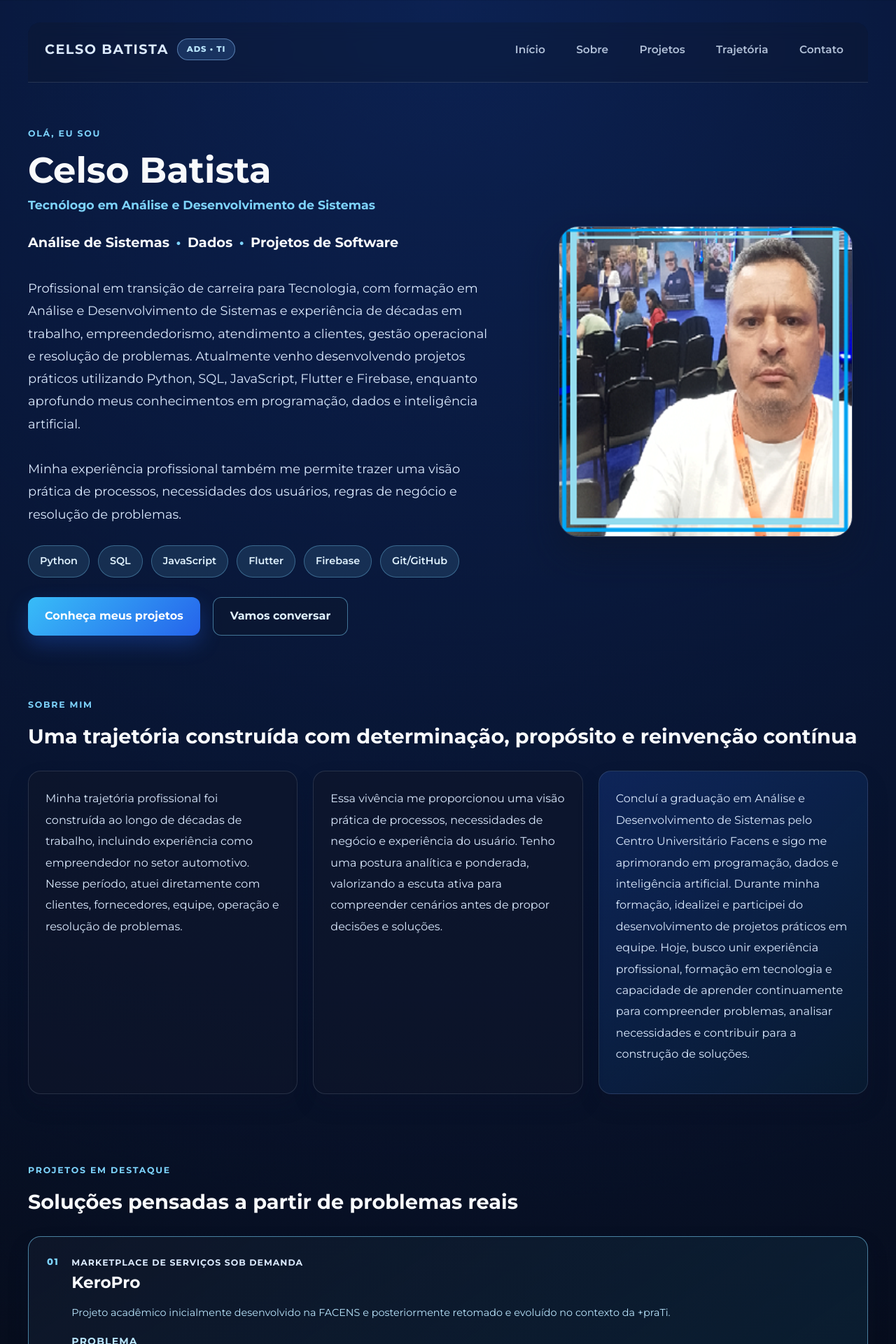
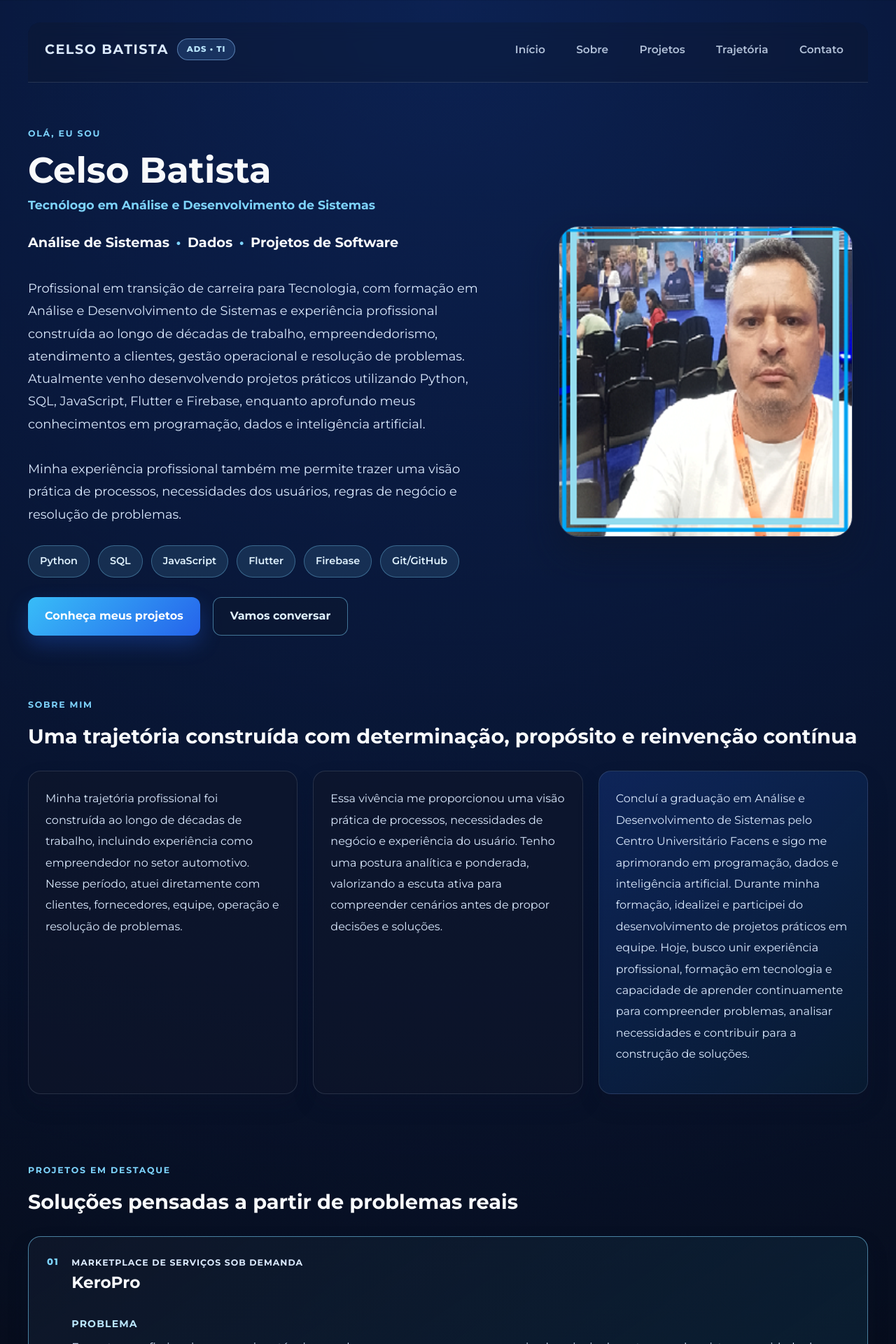
Before and after one commit to Celsoibiuna/por-tfo-lio__atualizado, a React (Vite) app: page / in a window 1280 px wide. Shown: the top 1920 px of the page at 70% size. Built offline with nearby package versions, Linux system fonts and the light colour scheme.

Commit message:
Ajusta textos do portfolio

```diff
--- a/src/App.jsx
+++ b/src/App.jsx
@@ -123,7 +123,8 @@ function App() {
               <br />
               <br />
               Profissional em transição de carreira para Tecnologia, com formação em Análise e Desenvolvimento de
-              Sistemas e experiência de décadas em trabalho, empreendedorismo, atendimento a clientes, gestão
+              Sistemas e experiência profissional construída ao longo de décadas de trabalho, empreendedorismo,
+              atendimento a clientes, gestão
               operacional e resolução de problemas. Atualmente venho desenvolvendo projetos práticos utilizando Python,
               SQL, JavaScript,
               Flutter e Firebase, enquanto aprofundo meus conhecimentos em programação, dados e inteligência artificial.
@@ -208,13 +209,6 @@ function App() {
                   <p className="project-card__subtitle">{project.subtitle}</p>
                   <h3>{project.title}</h3>
 
-                  {project.title === 'KeroPro' && (
-                    <p className="project-card__note">
-                      Projeto acadêmico inicialmente desenvolvido na FACENS e posteriormente retomado e evoluído no
-                      contexto da +praTi.
-                    </p>
-                  )}
-
                   <h4>Problema</h4>
                   <p>{project.problem}</p>
 
@@ -276,7 +270,10 @@ function App() {
               </div>
               <div className="timeline-item">
                 <span className="timeline-step">Transição para Tecnologia</span>
-                <p>Projetos práticos, desenvolvimento em equipe e aperfeiçoamento contínuo em programação, dados e IA.</p>
+                <p>
+                  Projetos práticos, desenvolvimento em equipe e aperfeiçoamento contínuo em programação, dados e
+                  inteligência artificial.
+                </p>
               </div>
             </div>
 
```
